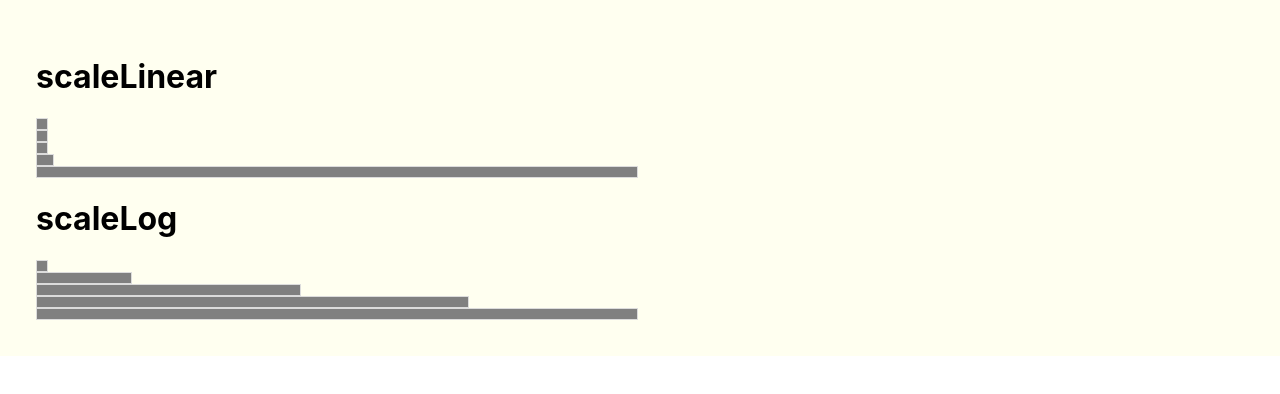
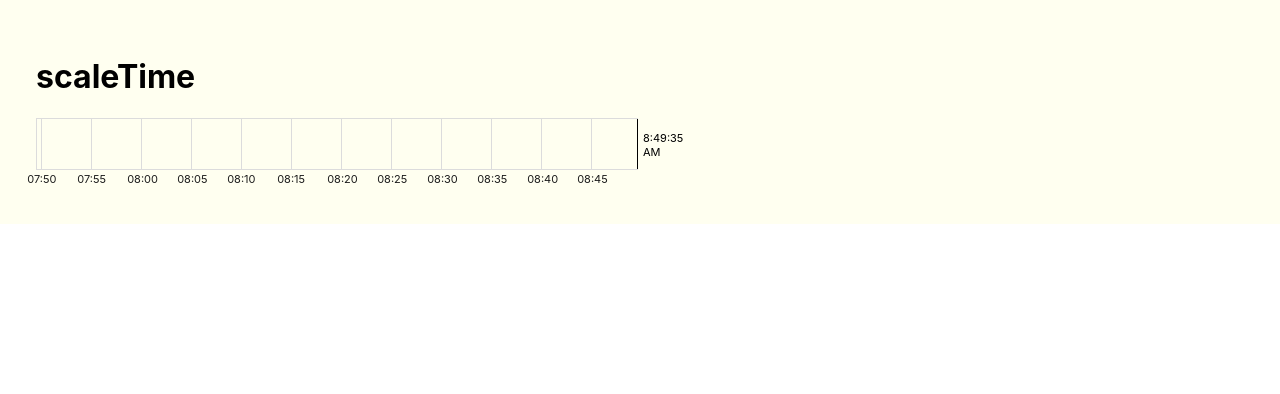
Before and after one commit to seogi1004/d3scale-play, a React (Create React App) app: page / in a window 1280 px wide. Shown: the top 394 px of the page. Built offline with nearby package versions, Linux system fonts and the light colour scheme.

Commit message:
scaleTime 샘플 추가

```diff
--- a/src/App.css
+++ b/src/App.css
@@ -40,3 +40,38 @@
   border: 1px solid #dcdcdc;
   background-color: gray;
 }
+
+.timeline {
+  position: relative;
+  width: 600px;
+  height: 70px;
+
+}
+
+.timeline > .container {
+  position: relative;
+  width: 100%;
+  height: 50px;
+  border: 1px solid #dcdcdc;
+}
+
+.timeline > .container > .line {
+  position: absolute;
+  width: 1px;
+  height: 100%;
+  background-color: #dcdcdc;
+}
+
+.timeline > .container > .line > span {
+  position: absolute;
+  font-size: 11px;
+  top: 12px;
+  left: 6px;
+}
+
+.timeline > .text {
+  position: absolute;
+  bottom: 2px;
+  color: #1c1c1c;
+  font-size: 11px;
+}
--- a/src/App.tsx
+++ b/src/App.tsx
@@ -6,12 +6,13 @@ import Diverging from './scale/Diverging';
 import Radial from './scale/Radial';
 import Threshold from './scale/Threshold';
 import Log from './scale/Log';
+import Time from './scale/Time';
 import './App.css';
 
 function App() {
   return (
     <div className="App">
-      <Log />
+      <Time />
     </div>
   );
 }
--- /dev/null
+++ b/src/scale/Time.tsx
@@ -0,0 +1,57 @@
+import { MouseEvent, useState } from 'react';
+import { scaleTime } from 'd3-scale';
+
+const now = Date.now();
+const start = new Date(now - 1000 * 60 * 60); // 1시간 전
+const end = new Date(now);
+
+const func = scaleTime().domain([start, end]).range([0, 600]);
+const format = (value: number) => `${value < 10 ? '0' + value : value}`;
+
+const axisData = func.ticks().map((date) => {
+  return {
+    left: func(date),
+    text: `${format(date.getHours())}:${format(date.getMinutes())}`,
+    date,
+  };
+});
+
+export default function Scale() {
+  const [current, setCurrent] = useState<Date>(end);
+  const onMouseMove = (e: MouseEvent) => {
+    const offsetX = e.clientX - 36;
+    const range = func.range();
+    if (offsetX > range[0] && offsetX < range[1]) {
+      const date = func.invert(offsetX);
+      setCurrent(date);
+    }
+  };
+
+  return (
+    <div className="scale">
+      <h1>scaleTime</h1>
+      <div className="timeline">
+        <div className="container" onMouseMove={onMouseMove}>
+          {axisData.map((data, index) => {
+            return (
+              <div className="line" key={index} style={{ left: data.left }} />
+            );
+          })}
+          <div
+            className="line"
+            style={{ left: func(current), backgroundColor: '#000' }}
+          >
+            <span>{current.toLocaleTimeString()}</span>
+          </div>
+        </div>
+        {axisData.map((data, index) => {
+          return (
+            <div className="text" key={index} style={{ left: data.left - 13 }}>
+              {data.text}
+            </div>
+          );
+        })}
+      </div>
+    </div>
+  );
+}
```
